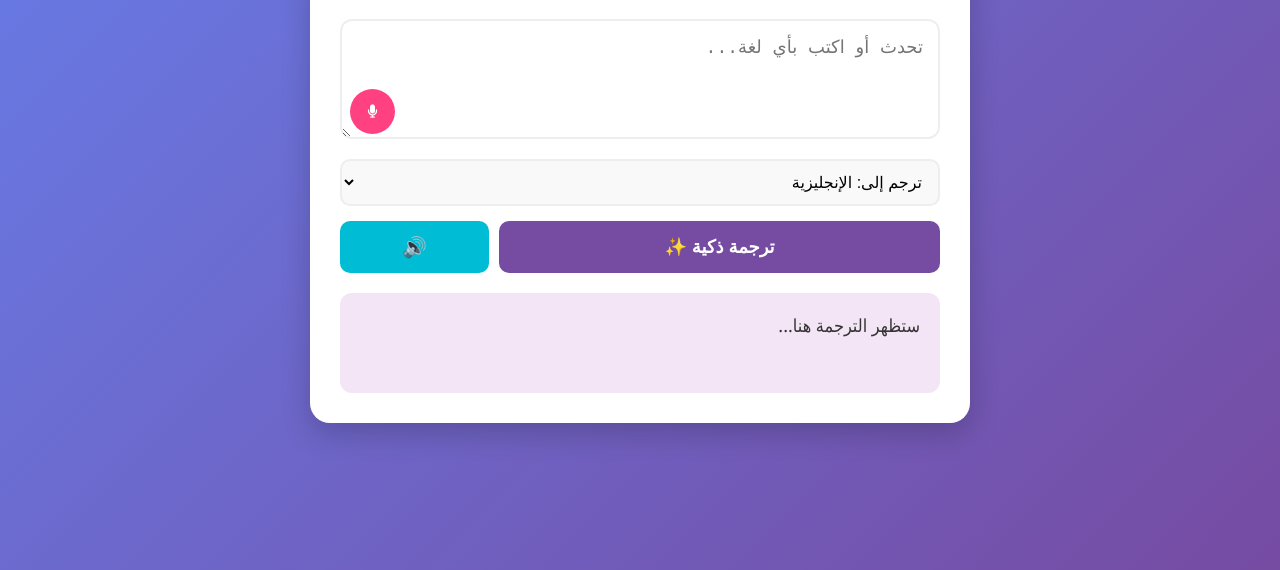
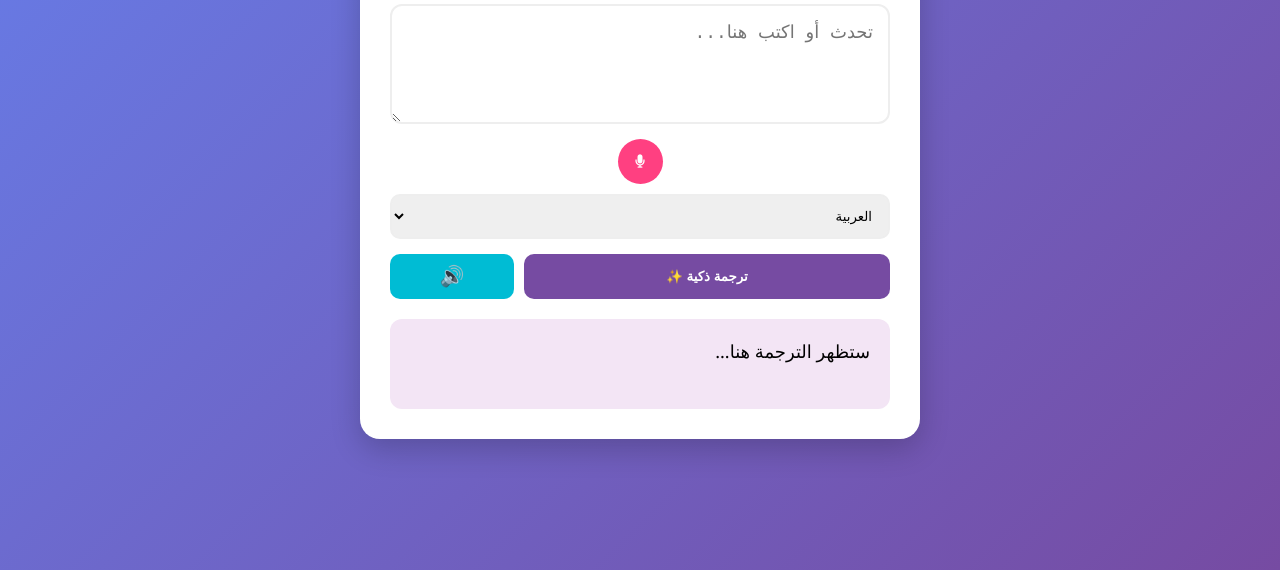
Before and after one commit to Razan265/Ai-translator, a plain HTML site: page index.html in a window 1280 px wide. Shown: the part 230-800 px from the top of the page. Drawn offline with Linux system fonts and the light colour scheme.

Commit message:
Update index.html

```diff
--- a/index.html
+++ b/index.html
@@ -3,23 +3,19 @@
 <head>
     <meta charset="UTF-8">
     <meta name="viewport" content="width=device-width, initial-scale=1.0">
-    <title>Ai translator</title>
+    <title>مترجم AI الذكي</title>
     <link rel="stylesheet" href="https://cdnjs.cloudflare.com/ajax/libs/font-awesome/6.0.0/css/all.min.css">
     <style>
-        body { font-family: 'Segoe UI', Tahoma, Geneva, Verdana, sans-serif; background: linear-gradient(135deg, #667eea 0%, #764ba2 100%); display: flex; justify-content: center; align-items: center; height: 100vh; margin: 0; color: #333; }
-        .card { background: white; padding: 30px; border-radius: 20px; box-shadow: 0 10px 30px rgba(0,0,0,0.2); width: 100%; max-width: 600px; text-align: center; }
-        h2 { color: #4a148c; margin-bottom: 20px; }
-        .input-group { position: relative; margin-bottom: 15px; }
-        textarea { width: 100%; height: 120px; padding: 15px; border: 2px solid #eee; border-radius: 12px; font-size: 18px; box-sizing: border-box; transition: 0.3s; }
-        textarea:focus { border-color: #764ba2; outline: none; }
-        .mic-btn { position: absolute; bottom: 10px; left: 10px; background: #ff4081; color: white; border: none; border-radius: 50%; width: 45px; height: 45px; cursor: pointer; display: flex; align-items: center; justify-content: center; transition: 0.3s; }
-        .mic-btn.recording { background: #f44336; box-shadow: 0 0 15px rgba(244,67,54,0.5); animation: pulse 1.5s infinite; }
-        select { width: 100%; padding: 12px; border-radius: 10px; border: 2px solid #eee; font-size: 16px; margin-bottom: 15px; background: #f9f9f9; }
+        body { font-family: 'Segoe UI', sans-serif; background: linear-gradient(135deg, #667eea 0%, #764ba2 100%); display: flex; justify-content: center; align-items: center; height: 100vh; margin: 0; }
+        .card { background: white; padding: 30px; border-radius: 20px; box-shadow: 0 10px 30px rgba(0,0,0,0.2); width: 90%; max-width: 500px; text-align: center; }
+        textarea { width: 100%; height: 120px; padding: 15px; border: 2px solid #eee; border-radius: 12px; font-size: 18px; box-sizing: border-box; margin-bottom: 10px; }
+        .mic-btn { background: #ff4081; color: white; border: none; border-radius: 50%; width: 45px; height: 45px; cursor: pointer; margin-bottom: 10px; }
+        .mic-btn.recording { background: #f44336; animation: pulse 1.5s infinite; }
+        select { width: 100%; padding: 12px; border-radius: 10px; border: 2px solid #eee; margin-bottom: 15px; }
         .btn-group { display: flex; gap: 10px; }
-        button.translate-btn { flex: 3; padding: 15px; background: #764ba2; color: white; border: none; border-radius: 10px; font-size: 18px; font-weight: bold; cursor: pointer; transition: 0.3s; }
-        button.speak-btn { flex: 1; background: #00bcd4; color: white; border: none; border-radius: 10px; cursor: pointer; font-size: 20px; }
-        button.translate-btn:hover { background: #5e3a8a; }
-        .result-box { margin-top: 20px; padding: 20px; background: #f3e5f5; border-radius: 12px; text-align: right; min-height: 60px; font-size: 18px; position: relative; }
+        .translate-btn { flex: 3; padding: 15px; background: #764ba2; color: white; border: none; border-radius: 10px; font-weight: bold; cursor: pointer; }
+        .speak-btn { flex: 1; background: #00bcd4; color: white; border: none; border-radius: 10px; cursor: pointer; font-size: 20px; }
+        .result-box { margin-top: 20px; padding: 20px; background: #f3e5f5; border-radius: 12px; min-height: 50px; font-size: 18px; text-align: right; }
         @keyframes pulse { 0% { transform: scale(1); } 50% { transform: scale(1.1); } 100% { transform: scale(1); } }
     </style>
 </head>
@@ -27,20 +23,13 @@
 
 <div class="card">
     <h2>مترجم AI الذكي 🤖</h2>
-
-    <div class="input-group">
-        <textarea id="inputText" placeholder="تحدث أو اكتب بأي لغة..."></textarea>
-        <button id="micBtn" class="mic-btn" title="تحدث الآن">
-            <i class="fas fa-microphone"></i>
-        </button>
-    </div>
+    <textarea id="inputText" placeholder="تحدث أو اكتب هنا..."></textarea>
+    <button id="micBtn" class="mic-btn"><i class="fas fa-microphone"></i></button>
 
     <select id="targetLang">
-        <option value="ar">ترجم إلى: العربية</option>
-        <option value="en" selected>ترجم إلى: الإنجليزية</option>
-        <option value="fr">ترجم إلى: الفرنسية</option>
-        <option value="de">ترجم إلى: الألمانية</option>
-        <option value="es">ترجم إلى: الإسبانية</option>
+        <option value="ar">العربية</option>
+        <option value="en">الإنجليزية</option>
+        <option value="fr">الفرنسية</option>
     </select>
 
     <div class="btn-group">
@@ -52,45 +41,34 @@
 </div>
 
 <script>
-    // 1. إعداد التعرف على الصوت
     const micBtn = document.getElementById('micBtn');
     const inputText = document.getElementById('inputText');
+    const resultBox = document.getElementById('resultText');
     const recognition = window.SpeechRecognition || window.webkitSpeechRecognition ? new (window.SpeechRecognition || window.webkitSpeechRecognition)() : null;
 
     if (recognition) {
-        recognition.continuous = false;
-        recognition.interimResults = false;
         micBtn.onclick = () => { recognition.start(); micBtn.classList.add('recording'); };
         recognition.onresult = (event) => { inputText.value = event.results[0][0].transcript; micBtn.classList.remove('recording'); };
-        recognition.onerror = () => micBtn.classList.remove('recording');
         recognition.onend = () => micBtn.classList.remove('recording');
-    } else {
-        micBtn.style.display = 'none';
     }
 
-    // 2. وظيفة الترجمة
     async function aiTranslate() {
         const text = inputText.value;
         const target = document.getElementById('targetLang').value;
-        const resultBox = document.getElementById('resultText');
         if (!text) return;
-        resultBox.innerText = "جاري التحليل والترجمة...";
+        resultBox.innerText = "جاري الترجمة...";
         try {
             const response = await fetch(`https://lingva.ml/api/v1/auto/${target}/${encodeURIComponent(text)}`);
             const data = await response.json();
-            resultBox.innerText = data.translation || "تعذر الفهم";
-        } catch (error) {
-            resultBox.innerText = "خطأ في الاتصال بالسيرفر.";
-        }
+            resultBox.innerText = data.translation;
+        } catch { resultBox.innerText = "خطأ في الاتصال!"; }
     }
 
-    // 3. وظيفة نطق النص
     function speakText() {
-        const text = document.getElementById('resultText').innerText;
-        const lang = document.getElementById('targetLang').value;
-        if(!text || text.includes("ستظهر")) return;
+        const text = resultBox.innerText;
+        if (!text || text.includes("ستظهر")) return;
         const utterance = new SpeechSynthesisUtterance(text);
-        utterance.lang = lang;
+        utterance.lang = document.getElementById('targetLang').value;
         window.speechSynthesis.speak(utterance);
     }
 </script>
```
